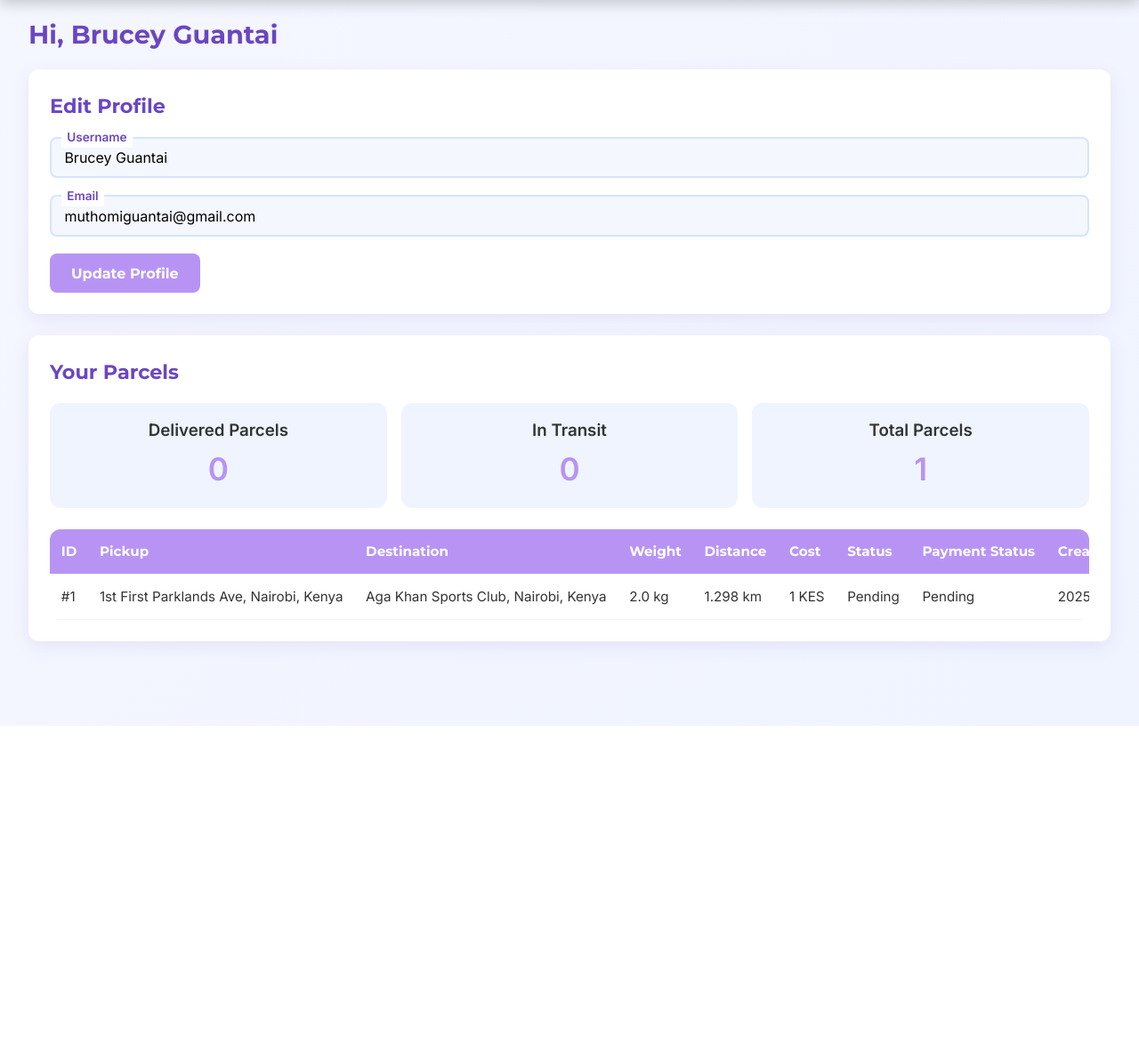
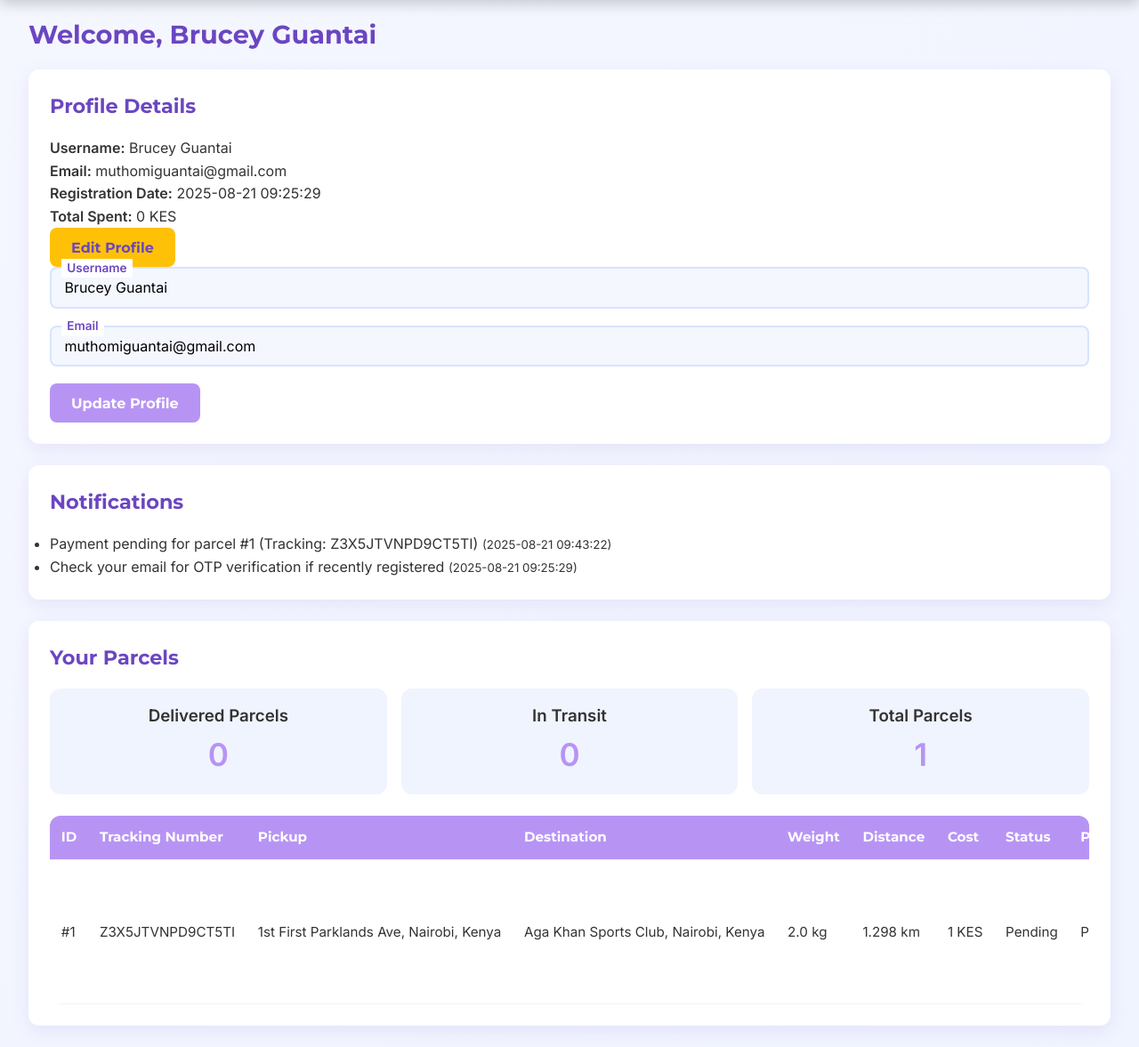
Before and after one commit to MuthomiGuantai/SendIT, a Flask app: page /profile in a window 1280 px wide. Shown: the part 64-1241 px from the top of the page at 89% size. Before the commit the page ends 880 px from the top, so only its background shows below. Run offline with Flask 3, Linux system fonts and the light colour scheme; a user stored in the database is signed in; some libraries are stand-ins or nearby versions.

Commit message:
dash-analytics

```diff
--- a/models.py
+++ b/models.py
@@ -10,6 +10,7 @@
         email = db.Column(db.String(120), unique=True, nullable=False)
         password = db.Column(db.String(255), nullable=False)
         is_admin = db.Column(db.Boolean, default=False)
+        created_at = db.Column(db.DateTime, default=datetime.utcnow)
         parcels = db.relationship('Parcel', backref='user', lazy=True)
 
     class Parcel(db.Model):
--- a/routes.py
+++ b/routes.py
@@ -11,10 +11,8 @@
 
 bp = Blueprint('main', __name__)
 
-
 def generate_tracking_number():
     return ''.join(random.choices(string.ascii_uppercase + string.digits, k=16))
-
 
 @bp.route('/', methods=['GET', 'POST'])
 @login_required
@@ -78,19 +76,20 @@
                                            current_location=parcel.current_location,
                                            timestamp=datetime.fromisoformat(
                                                parcel.tracking_history[-1]['timestamp']).strftime(
-                                               '%Y-%m-%d %H:%M:%S'))
+                                               '%Y-%m-%d %H:%M:%S'),
+                                           message_type='parcel_update')
                 try:
                     current_app.extensions['mail'].send(msg)
                 except Exception as e:
+                    current_app.logger.error(f'Failed to send parcel creation email for parcel {parcel.id}: {str(e)}')
                     flash(f'Failed to send email notification: {str(e)}', 'danger')
 
                 return redirect(url_for('pay', parcel_id=parcel.id))
         else:
             flash('Invalid form data. Please check your inputs.', 'danger')
 
-    return render_template('index.html', form=form, parcels=parcels, estimate=estimate,payment_statuses=payment_statuses,
+    return render_template('index.html', form=form, parcels=parcels, estimate=estimate, payment_statuses=payment_statuses,
                            google_maps_api_key=current_app.config['GOOGLE_MAPS_API_KEY'])
-
 
 @bp.route('/register', methods=['GET', 'POST'])
 def register():
@@ -105,15 +104,29 @@
         user = User(
             username=form.username.data,
             email=form.email.data,
-            password=generate_password_hash(form.password.data, method='pbkdf2:sha256')
+            password=generate_password_hash(form.password.data, method='pbkdf2:sha256'),
+            created_at=datetime.utcnow()
         )
         current_app.db.session.add(user)
         current_app.db.session.commit()
-        flash('Registration successful! Please log in.', 'success')
+
+        # Send plain text registration confirmation email
+        msg = Message('Welcome to SendIT - Registration Confirmation',
+                      sender=current_app.config['MAIL_USERNAME'],
+                      recipients=[user.email])
+        msg.body = f"""Welcome to SendIT, {user.username}!
+Your registration is complete.
+Log in here: {url_for('main.login', _external=True)}"""
+        try:
+            current_app.extensions['mail'].send(msg)
+            flash('Registration successful! A confirmation email has been sent to your email address.', 'success')
+        except Exception as e:
+            current_app.logger.error(f'Failed to send registration email for {user.email}: {str(e)}')
+            flash(f'Registration successful, but failed to send confirmation email: {str(e)}', 'warning')
+
         return redirect(url_for('main.login'))
 
     return render_template('register.html', form=form)
-
 
 @bp.route('/admin/register', methods=['GET', 'POST'])
 @login_required
@@ -134,15 +147,29 @@
             username=form.username.data,
             email=form.email.data,
             password=generate_password_hash(form.password.data, method='pbkdf2:sha256'),
-            is_admin=True
+            is_admin=True,
+            created_at=datetime.utcnow()
         )
         current_app.db.session.add(user)
         current_app.db.session.commit()
-        flash('Admin registered successfully.', 'success')
+
+        # Send plain text admin registration confirmation email
+        msg = Message('Welcome to SendIT - Admin Registration Confirmation',
+                      sender=current_app.config['MAIL_USERNAME'],
+                      recipients=[user.email])
+        msg.body = f"""Welcome to SendIT, {user.username}!
+Your admin registration is complete.
+Log in here: {url_for('main.login', _external=True)}"""
+        try:
+            current_app.extensions['mail'].send(msg)
+            flash('Admin registered successfully! A confirmation email has been sent to their email address.', 'success')
+        except Exception as e:
+            current_app.logger.error(f'Failed to send admin registration email for {user.email}: {str(e)}')
+            flash(f'Admin registered successfully, but failed to send confirmation email: {str(e)}', 'warning')
+
         return redirect(url_for('main.admin'))
 
     return render_template('admin_register.html', form=form)
-
 
 @bp.route('/login', methods=['GET', 'POST'])
 def login():
@@ -160,14 +187,12 @@
 
     return render_template('login.html', form=form)
 
-
 @bp.route('/logout')
 @login_required
 def logout():
     logout_user()
     flash('Logged out successfully.', 'success')
     return redirect(url_for('main.login'))
-
 
 @bp.route('/profile', methods=['GET', 'POST'])
 @login_required
@@ -188,7 +213,7 @@
         flash('Profile updated successfully.', 'success')
         return redirect(url_for('main.profile'))
 
-    parcels = Parcel.query.filter_by(user_id=current_user.id).all()
+    parcels = Parcel.query.filter_by(user_id=current_user.id).order_by(Parcel.created_at.desc()).limit(5).all()
     payment_statuses = {
         parcel.id: Payment.query.filter_by(parcel_id=parcel.id).first()
         for parcel in parcels
@@ -196,9 +221,31 @@
     delivered = len([p for p in parcels if p.status == 'Delivered'])
     in_transit = len([p for p in parcels if p.status == 'In Transit'])
 
-    return render_template('profile.html', edit_form=edit_form, parcels=parcels,payment_statuses=payment_statuses,
-                           delivered=delivered, in_transit=in_transit)
+    total_spent = current_app.db.session.query(current_app.db.func.sum(Parcel.cost))\
+        .filter_by(user_id=current_user.id, status='Delivered')\
+        .scalar() or 0
 
+    notifications = []
+    for parcel in parcels:
+        payment = payment_statuses.get(parcel.id)
+        if parcel.status == 'Pending' and (not payment or payment.status != 'completed'):
+            notifications.append({
+                'message': f'Payment pending for parcel #{parcel.id} (Tracking: {parcel.tracking_number})',
+                'timestamp': datetime.utcnow()
+            })
+        if parcel.status == 'In Transit':
+            notifications.append({
+                'message': f'Parcel #{parcel.id} is in transit to {parcel.destination}',
+                'timestamp': parcel.tracking_history[-1]['timestamp']
+            })
+    if (datetime.utcnow() - current_user.created_at).days < 1:
+        notifications.append({
+            'message': 'Check your email for OTP verification if recently registered',
+            'timestamp': current_user.created_at
+        })
+
+    return render_template('profile.html', edit_form=edit_form, parcels=parcels, payment_statuses=payment_statuses,
+                           delivered=delivered, in_transit=in_transit, total_spent=total_spent, notifications=notifications)
 
 @bp.route('/admin', methods=['GET', 'POST'])
 @login_required
@@ -241,10 +288,12 @@
                                                weight=parcel.weight,
                                                cost=parcel.cost,
                                                current_location=updated_location or 'N/A',
-                                               timestamp=datetime.utcnow().strftime('%Y-%m-%d %H:%M:%S'))
+                                               timestamp=datetime.utcnow().strftime('%Y-%m-%d %H:%M:%S'),
+                                               message_type='parcel_update')
                     try:
                         current_app.extensions['mail'].send(msg)
                     except Exception as e:
+                        current_app.logger.error(f'Failed to send parcel update email for parcel {parcel.id}: {str(e)}')
                         flash(f'Failed to send email notification: {str(e)}', 'danger')
 
         current_app.db.session.commit()
@@ -252,7 +301,6 @@
         return redirect(url_for('main.admin'))
 
     return render_template('admin.html', parcels=parcels)
-
 
 @bp.route('/cancel/<int:parcel_id>', methods=['POST'])
 @login_required
@@ -283,16 +331,17 @@
                                weight=parcel.weight,
                                cost=parcel.cost,
                                current_location=parcel.current_location or 'N/A',
-                               timestamp=datetime.utcnow().strftime('%Y-%m-%d %H:%M:%S'))
+                               timestamp=datetime.utcnow().strftime('%Y-%m-%d %H:%M:%S'),
+                               message_type='parcel_update')
     try:
         current_app.extensions['mail'].send(msg)
     except Exception as e:
+        current_app.logger.error(f'Failed to send parcel cancellation email for parcel {parcel.id}: {str(e)}')
         flash(f'Failed to send email notification: {str(e)}', 'danger')
 
     current_app.db.session.commit()
     flash('Parcel cancelled.', 'success')
     return redirect(url_for('main.index'))
-
 
 @bp.route('/change_destination/<int:parcel_id>', methods=['POST'])
 @login_required
@@ -325,10 +374,12 @@
                                    weight=parcel.weight,
                                    cost=parcel.cost,
                                    current_location=parcel.current_location or 'N/A',
-                                   timestamp=datetime.utcnow().strftime('%Y-%m-%d %H:%M:%S'))
+                                   timestamp=datetime.utcnow().strftime('%Y-%m-%d %H:%M:%S'),
+                                   message_type='parcel_update')
         try:
             current_app.extensions['mail'].send(msg)
         except Exception as e:
+            current_app.logger.error(f'Failed to send destination update email for parcel {parcel.id}: {str(e)}')
             flash(f'Failed to send email notification: {str(e)}', 'danger')
 
         current_app.db.session.commit()
@@ -337,7 +388,6 @@
         flash('New destination required.', 'danger')
 
     return redirect(url_for('main.index'))
-
 
 @bp.route('/track', methods=['GET', 'POST'])
 def track():
--- a/templates/profile.html
+++ b/templates/profile.html
@@ -1,48 +1,87 @@
 {% extends "base.html" %}
 {% block content %}
-<div class="container">
-    <h1>Hi, {{ current_user.username }}</h1>
-    <div class="card">
-        <h2>Edit Profile</h2>
+<div class="container mt-4">
+    <h1>Welcome, {{ current_user.username }}</h1>
+
+    <!-- Profile Details -->
+    <div class="card mb-4">
+        <div class="card-header">
+            <h2>Profile Details</h2>
+        </div>
+        <div class="card-body">
+            <p><strong>Username:</strong> {{ current_user.username }}</p>
+            <p><strong>Email:</strong> {{ current_user.email }}</p>
+            <p><strong>Registration Date:</strong> {{ current_user.created_at|datetimeformat }}</p>
+            <p><strong>Total Spent:</strong> {{ total_spent|default(0)|int }} KES</p>
+            <button class="btn btn-primary" type="button" data-bs-toggle="collapse" data-bs-target="#editProfileForm" aria-expanded="false" aria-controls="editProfileForm">
+                Edit Profile
+            </button>
+            <div class="collapse mt-3" id="editProfileForm">
                 <form method="POST">
                     {{ edit_form.hidden_tag() }}
-            <div class="form-group">
+                    <div class="form-group mb-3">
                         {{ edit_form.username.label(class="form-control-label") }}
-                {{ edit_form.username(class="form-control", placeholder=" ", value=current_user.username) }}
+                        {{ edit_form.username(class="form-control", placeholder="Enter username", value=current_user.username) }}
                         {% for error in edit_form.username.errors %}
-                    <span class="error">{{ error }}</span>
+                            <span class="text-danger">{{ error }}</span>
                         {% endfor %}
                     </div>
-            <div class="form-group">
+                    <div class="form-group mb-3">
                         {{ edit_form.email.label(class="form-control-label") }}
-                {{ edit_form.email(class="form-control", placeholder=" ", value=current_user.email) }}
+                        {{ edit_form.email(class="form-control", placeholder="Enter email", value=current_user.email) }}
                         {% for error in edit_form.email.errors %}
-                    <span class="error">{{ error }}</span>
+                            <span class="text-danger">{{ error }}</span>
                         {% endfor %}
                     </div>
                     {{ edit_form.submit(class="btn btn-secondary") }}
                 </form>
             </div>
+        </div>
+    </div>
+
+    <!-- Notifications -->
+    <div class="card mb-4">
+        <div class="card-header">
+            <h2>Notifications</h2>
+        </div>
+        <div class="card-body">
+            {% if notifications %}
+                <ul class="list-group">
+                    {% for notification in notifications %}
+                        <li class="list-group-item">{{ notification.message }} <small>({{ notification.timestamp|datetimeformat }})</small></li>
+                    {% endfor %}
+                </ul>
+            {% else %}
+                <p>No notifications at this time.</p>
+            {% endif %}
+        </div>
+    </div>
+
+    <!-- Parcels -->
     <div class="card">
+        <div class="card-header">
             <h2>Your Parcels</h2>
-        <div class="profile-stats">
-            <div class="stat-card">
+        </div>
+        <div class="card-body">
+            <div class="profile-stats d-flex justify-content-around mb-4">
+                <div class="stat-card text-center p-3">
                     <h3>Delivered Parcels</h3>
                     <p class="stat-number">{{ delivered }}</p>
                 </div>
-            <div class="stat-card">
+                <div class="stat-card text-center p-3">
                     <h3>In Transit</h3>
                     <p class="stat-number">{{ in_transit }}</p>
                 </div>
-            <div class="stat-card">
+                <div class="stat-card text-center p-3">
                     <h3>Total Parcels</h3>
                     <p class="stat-number">{{ parcels|length }}</p>
                 </div>
             </div>
-        <table class="parcel-table">
+            <table class="parcel-table table table-striped">
                 <thead>
                     <tr>
                         <th>ID</th>
+                        <th>Tracking Number</th>
                         <th>Pickup</th>
                         <th>Destination</th>
                         <th>Weight</th>
@@ -51,12 +90,14 @@
                         <th>Status</th>
                         <th>Payment Status</th>
                         <th>Created</th>
+                        <th>Actions</th>
                     </tr>
                 </thead>
                 <tbody>
                     {% for parcel in parcels %}
                     <tr>
                         <td>#{{ parcel.id }}</td>
+                        <td>{{ parcel.tracking_number }}</td>
                         <td>{{ parcel.pickup }}</td>
                         <td>{{ parcel.destination }}</td>
                         <td>{{ parcel.weight }} kg</td>
@@ -70,11 +111,51 @@
                                 Not Initiated
                             {% endif %}
                         </td>
-                    <td>{{ parcel.created_at.strftime('%Y-%m-%d') }}</td>
+                        <td>{{ parcel.created_at|datetimeformat }}</td>
+                        <td class="actions">
+                            <a href="{{ url_for('main.track', tracking_number=parcel.tracking_number) }}" class="btn btn-sm btn-info">Track</a>
+                            {% if parcel.status == 'Pending' and (not payment_statuses[parcel.id] or payment_statuses[parcel.id].status != 'completed') %}
+                                <a href="{{ url_for('pay', parcel_id=parcel.id) }}" class="btn btn-sm btn-success">Pay Now</a>
+                            {% endif %}
+                            {% if parcel.status not in ['Delivered', 'Cancelled'] %}
+                                <form method="POST" action="{{ url_for('main.cancel', parcel_id=parcel.id) }}" class="d-inline">
+                                    <button type="submit" class="btn btn-sm btn-danger">Cancel</button>
+                                </form>
+                                <!-- Modal for Change Destination -->
+                                <div class="modal fade" id="changeDestinationModal{{ parcel.id }}" tabindex="-1" aria-labelledby="changeDestinationLabel{{ parcel.id }}" aria-hidden="true">
+                                    <div class="modal-dialog">
+                                        <div class="modal-content">
+                                            <div class="modal-header">
+                                                <h5 class="modal-title" id="changeDestinationLabel{{ parcel.id }}">Change Destination for Parcel #{{ parcel.id }}</h5>
+                                                <button type="button" class="btn-close" data-bs-dismiss="modal" aria-label="Close"></button>
+                                            </div>
+                                            <div class="modal-body">
+                                                <form method="POST" action="{{ url_for('main.change_destination', parcel_id=parcel.id) }}">
+                                                    <div class="mb-3">
+                                                        <input type="text" class="form-control" id="new_destination{{ parcel.id }}" name="new_destination" placeholder="Enter new destination" required>
+                                                    </div>
+                                                    <button type="submit" class="btn btn-primary">Update Destination</button>
+                                                </form>
+                                            </div>
+                                        </div>
+                                    </div>
+                                </div>
+                            {% endif %}
+                        </td>
                     </tr>
                     {% endfor %}
                 </tbody>
             </table>
         </div>
     </div>
+
+    <!-- Flash Messages -->
+    {% with messages = get_flashed_messages(with_categories=true) %}
+        {% if messages %}
+            {% for category, message in messages %}
+                <div class="alert alert-{{ category }} mt-3">{{ message }}</div>
+            {% endfor %}
+        {% endif %}
+    {% endwith %}
+</div>
 {% endblock %}
```
Also changed, not shown: instance/sendit.db. Lines whose indentation alone changed are shown as unchanged.
